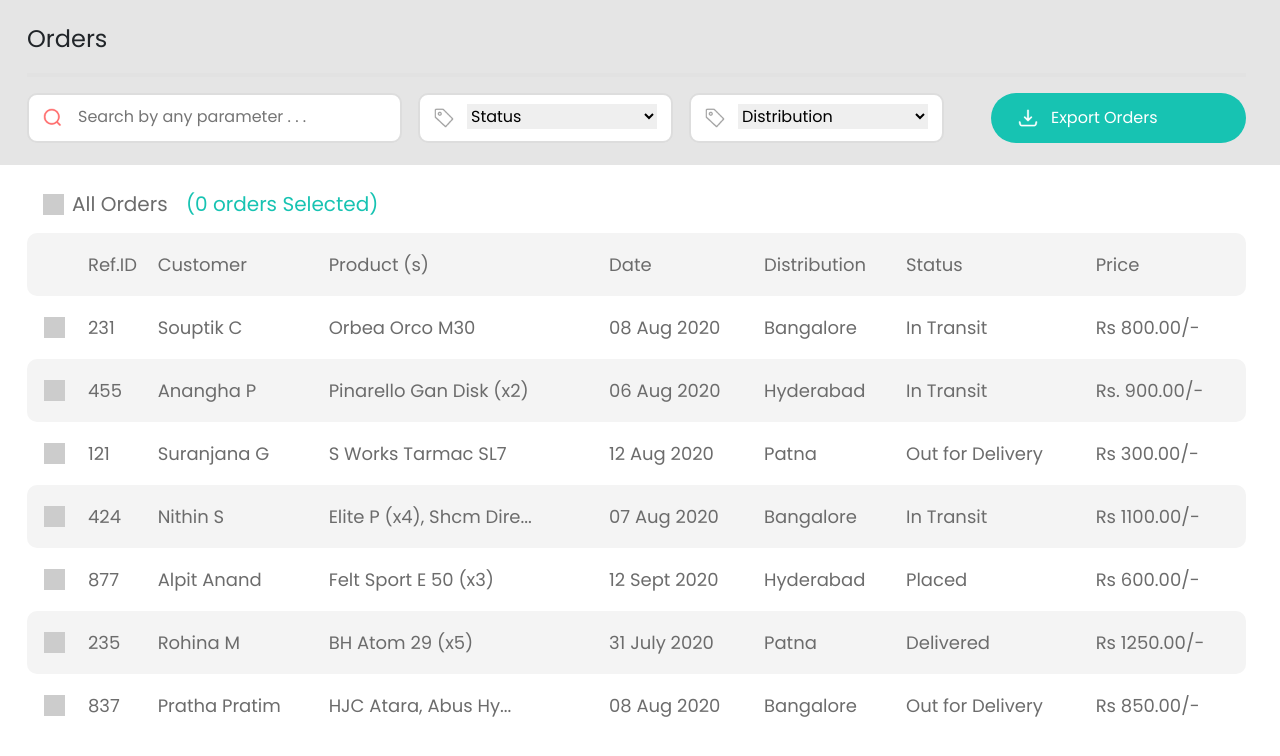
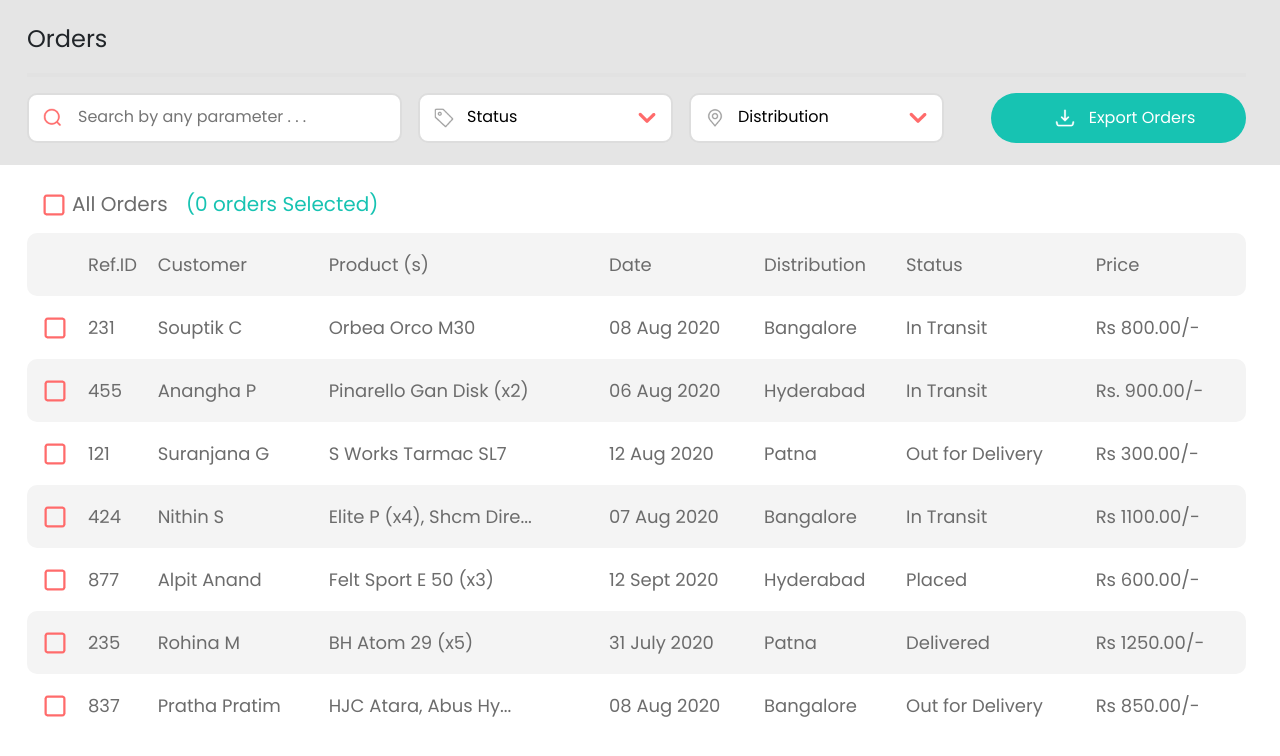
Before and after one commit to NaveenVicky770/order-management, an Angular app: page / in a window 1280 px wide. Shown: the top 756 px of the page. Built offline with nearby package versions, Linux system fonts and the light colour scheme.

Commit message:
styling and icon changes

```diff
--- a/src/app/order-body-table/order-body-table.component.css
+++ b/src/app/order-body-table/order-body-table.component.css
@@ -69,15 +69,16 @@ based on demand */
   position: absolute;
   top: 10px;
   left: 15.5px;
-  height: 21px;
-  width: 21px;
-  background-color: #ccc;
+  height: 25px;
+  width: 25px;
+  background-color: transparent;
+  background: url('../../assets/icons/Vector.png') 0 0 no-repeat;
 }
 
 /* Specify the background color to be
 shown when hovering over checkbox */
 .main:hover input ~ .checkmark {
-  background-color: #ccc;
+  /* background-color: #ccc; */
 }
 
 /* Specify the background color to be
--- a/src/app/order-header/order-header.component.css
+++ b/src/app/order-header/order-header.component.css
@@ -1,6 +1,7 @@
 .order-header {
   background: #e5e5e5;
   padding: 21px 34px 22px 27px;
+  font-size: 16px;
 }
 
 .order-bottom-underline {
@@ -8,8 +9,6 @@
 }
 
 .order-header-heading {
-  /* font-family: "Poppins"; */
-  font-style: normal;
   font-weight: 500;
   font-size: 24px;
   line-height: 36px;
@@ -58,13 +57,19 @@ input:focus {
   border-radius: 10px;
   display: inline-block;
   margin-right: 16px;
+  font-size: 16px;
 }
 
 .filter {
-  width: 190px;
+  width: 200px;
   border: none;
 }
 
+.filter:focus {
+  width: 200px;
+  border: 0px solid black;
+  /* background-color: red; */
+}
 
 .export-to-excel-btn {
   margin-left: auto;
@@ -75,5 +80,19 @@ input:focus {
   height: 50px;
   display: flex;
   align-items: center;
+  justify-content: center;
   /* display: inline-block; */
 }
+
+select {
+  background: url("../../assets/icons/drop-down-icon.png") 100% 50% no-repeat
+    transparent;
+  /* background-position: top -1px right 0px; */
+  -webkit-appearance: none;
+  -moz-appearance: none;
+  appearance: none;
+}
+
+select::-ms-expand {
+  display: none;
+}
--- a/src/app/order-header/order-header.component.html
+++ b/src/app/order-header/order-header.component.html
@@ -31,7 +31,7 @@
     </div>
 
     <div class="status-filter-div">
-      <img src="assets/icons/status-icon.png" class="icon" />
+      <img src="assets/icons/carbon_location.png" class="icon" />
       <select
         class="filter"
         name="cars"
```
Also changed, not shown: src/assets/icons/Vector.png (added), src/assets/icons/checkbox.png (added).
